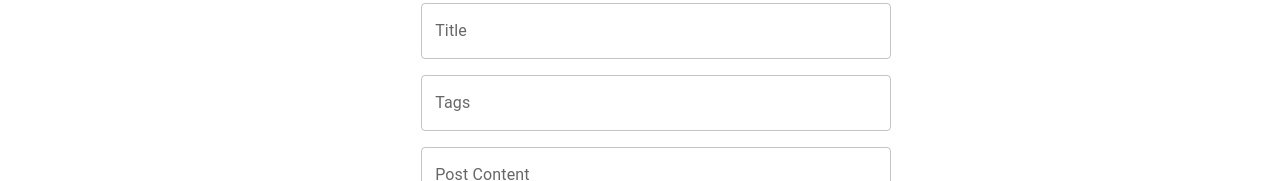
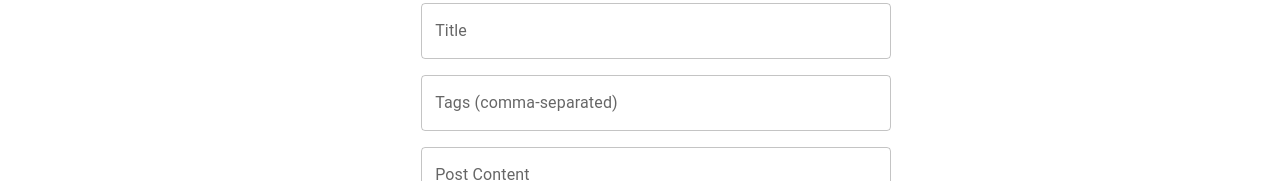
Before and after one commit to lifeoncruzcontrol/Go-Blog, a React (Vite) app in the folder frontend/: page / in a window 1280 px wide. Shown: the part 313-494 px from the top of the page. Built offline with nearby package versions, Linux system fonts and the light colour scheme.

Commit message:
Changed autocomplete component to regular textfield. Made tags comma separated component

```diff
--- a/frontend/src/pages/Home.tsx
+++ b/frontend/src/pages/Home.tsx
@@ -1,30 +1,28 @@
 import React, { useState } from "react";
-import { TextField, Typography, Button, Box, Toolbar, Chip, Autocomplete, Snackbar, Alert } from "@mui/material";
-
-const existingTags = ["React", "FastAPI", "MongoDB", "TypeScript"];
+import { TextField, Typography, Button, Box, Toolbar, Snackbar, Alert } from "@mui/material";
 
 const Home: React.FC = () => {
     const [username, setUsername] = useState<string>("");
     const [title, setTitle] = useState<string>("");
     const [postText, setPostText] = useState<string>("");
-    const [tags, setTags] = useState<string[]>([]);
+    const [tags, setTags] = useState<string>("");
     const [openSnackbar, setOpenSnackbar] = useState<boolean>(false);
 
     const handlePostSubmit = async () => {
         const postData = {
-            "title": title,
-            "username": username,
-            "text": postText,
-            "tags": tags
-        }
+            title,
+            username,
+            text: postText,
+            tags: tags.split(",").map(tag => tag.trim()).filter(tag => tag !== ""), // Convert comma-separated string to array
+        };
 
         try {
             const res = await fetch("http://127.0.0.1:8080/posts", {
-                "method": "POST",
-                "headers": {
+                method: "POST",
+                headers: {
                     "Content-Type": "application/json",
                 },
-                "body": JSON.stringify(postData)
+                body: JSON.stringify(postData),
             });
 
             if (!res.ok) {
@@ -36,9 +34,8 @@ const Home: React.FC = () => {
 
             // Show success message
             setOpenSnackbar(true);
-
         } catch (err) {
-            console.error("Error trying to post: ", err)
+            console.error("Error trying to post: ", err);
         }
     };
 
@@ -80,20 +77,14 @@ const Home: React.FC = () => {
                 sx={{ mb: 2 }}
             />
 
-            {/* Tags Field */}
-            <Autocomplete
-                multiple
-                freeSolo
-                options={existingTags}
+            {/* Tags Field (Regular TextField instead of Autocomplete) */}
+            <TextField
+                fullWidth
+                label="Tags (comma-separated)"
+                variant="outlined"
                 value={tags}
-                onChange={(event, newValue) => setTags(newValue)}
-                renderTags={(value, getTagProps) =>
-                    value.map((option, index) => (
-                        <Chip label={option} {...getTagProps({ index })} />
-                    ))
-                }
-                renderInput={(params) => <TextField {...params} label="Tags" variant="outlined" />}
-                sx={{ mb: 2, width: "100%" }}
+                onChange={(e) => setTags(e.target.value)}
+                sx={{ mb: 2 }}
             />
 
             {/* Post Text Field */}
```
